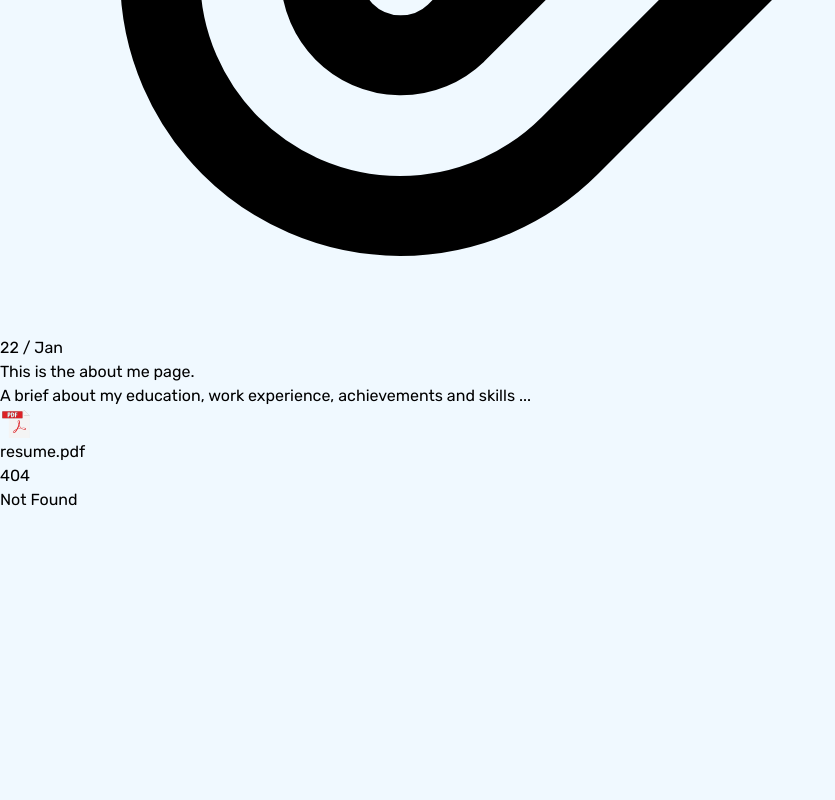
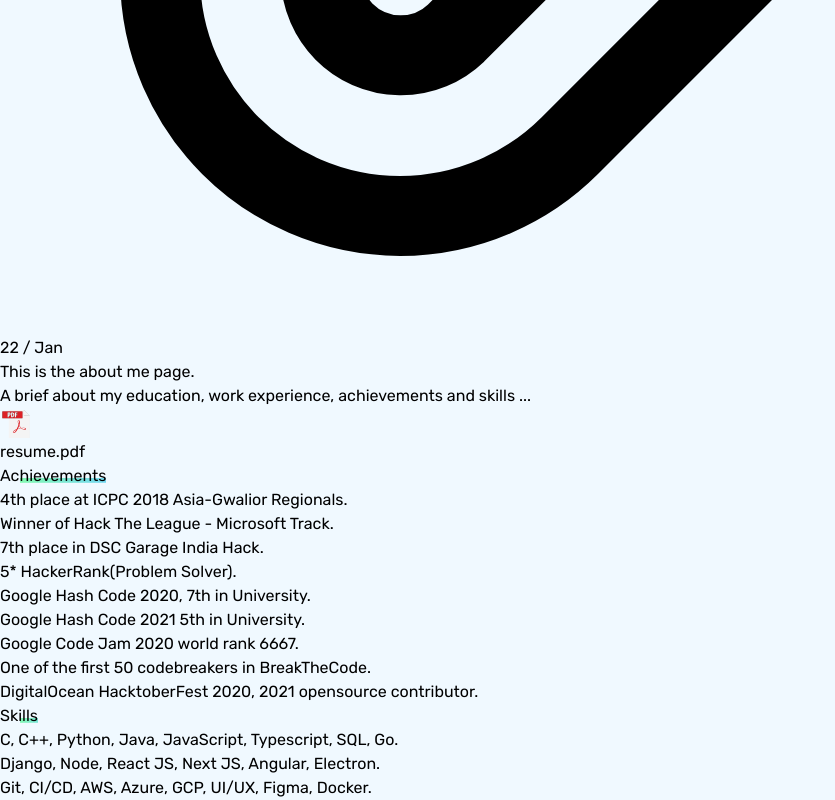
Before and after one commit to aritra1999/aritra1999.github.io.svelte, a SvelteKit app: page /skills-achievements in a window 1280 px wide. Before the commit this address had no page. Shown: the part 9496-10296 px from the top of the page, without its empty margins (0-835 px from the left). Before the commit the page ends 10008 px from the top, so only its background shows below. Built offline with nearby package versions, Linux system fonts and the light colour scheme.

Commit message:
Added skills-achievements page

```diff
--- /dev/null
+++ b/src/routes/skills-achievements/+page.svelte
@@ -0,0 +1,36 @@
+<script>
+    import AboutCard from "$lib/components/card/AboutCard.svelte";
+    import items from "$lib/data/about.json";
+</script>
+<div class="pb-24 pt-4 lg:px-16 md:px-6 px-2">
+    <div class="my-4">
+        <span class="magical-underline text-3xl font-bold">
+            Achievements
+        </span>
+        <div class="p-4">
+            <ul class="pl-4 list-disc list-outside">
+                <li>4th place at <a class="underline" href="https://icpc.global/">ICPC 2018</a>  Asia-Gwalior Regionals. </li>
+                <li>Winner of <a class="underline" href="https://hack-the-league.devpost.com/">Hack The League - Microsoft Track</a>. </li>
+                <li>7th place in <a class="underline" href="https://dsckiit.in/">DSC Garage India Hack</a>. </li>
+                <li>5* <a class="underline" href="https://www.hackerrank.com/">HackerRank</a>(Problem Solver).</li>
+                <li>Google Hash Code 2020, 7th in University.</li>
+                <li>Google Hash Code 2021 5th in University.</li>
+                <li>Google Code Jam 2020 world rank 6667.</li>
+                <li>One of the first 50 codebreakers in <a class="underline" href="https://breakthecode.tech/">BreakTheCode.</a> </li>
+                <li>DigitalOcean <a class="underline" href="https://hacktoberfest.digitalocean.com/">HacktoberFest 2020, 2021</a> opensource contributor.</li>
+            </ul>
+        </div>
+    </div>
+    <div class="my-4">
+        <span class="magical-underline text-3xl font-bold">
+            Skills
+        </span>
+        <div class="p-4">
+            <ul class="pl-4 list-disc list-outside">
+                <li>C, C++, Python, Java, JavaScript, Typescript, SQL, Go. </li>
+                <li>Django, Node, React JS, Next JS, Angular, Electron. </li>
+                <li>Git, CI/CD, AWS, Azure, GCP, UI/UX, Figma, Docker. </li>
+            </ul>
+        </div>
+    </div>
+</div>
```
